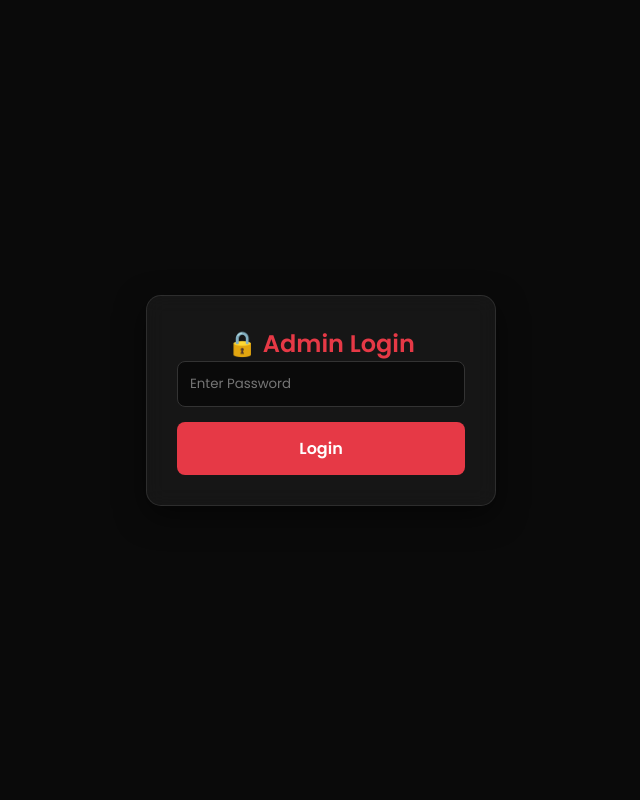
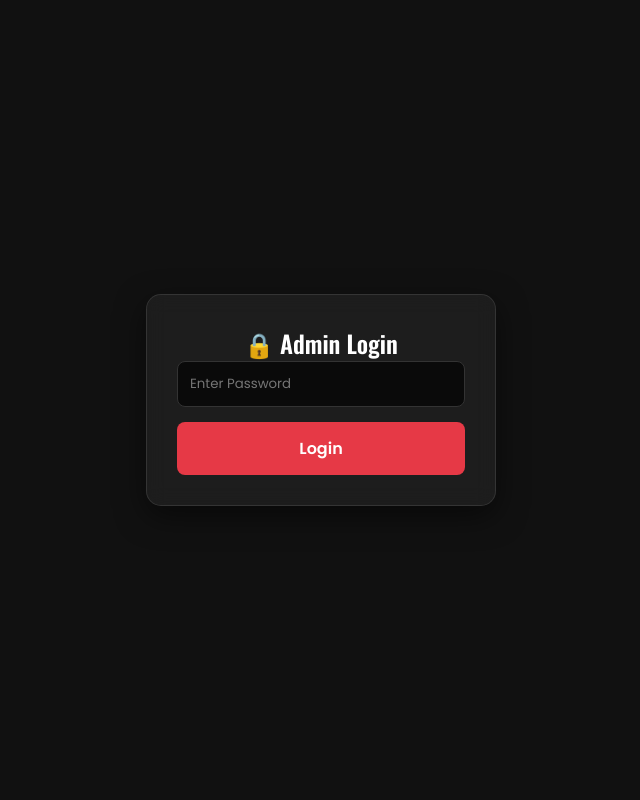
Before and after one commit to paretaradhe089-sketch/gym_website, a Flask app: page /admin/login in a window 1280 px wide. Shown: the whole page, without its empty margins (319-959 px from the left). Run offline with Flask 3, Linux system fonts and the light colour scheme.

Commit message:
Update admin_login.html

```diff
--- a/templates/admin_login.html
+++ b/templates/admin_login.html
@@ -7,9 +7,9 @@
     <link href="https://fonts.googleapis.com/css2?family=Oswald:wght@400;600&family=Poppins:wght@300;400;600&display=swap" rel="stylesheet">
     <link rel="stylesheet" href="{{ url_for('static', filename='css/style.css') }}">
 </head>
-<body style="display:flex; align-items:center; justify-content:center; height:100vh; background:#0a0a0a;">
+<body style="display:flex; align-items:center; justify-content:center; height:100vh; background:#111;">
     <div class="glass-card" style="width:350px;">
-        <h2 style="text-align:center; color:var(--red);">🔒 Admin Login</h2>
+        <h2 style="text-align:center; color:var(--yellow); font-family:'Oswald';">🔒 Admin Login</h2>
         {% with messages = get_flashed_messages(with_categories=true) %}
             {% if messages %}
                 {% for category, message in messages %}
```
